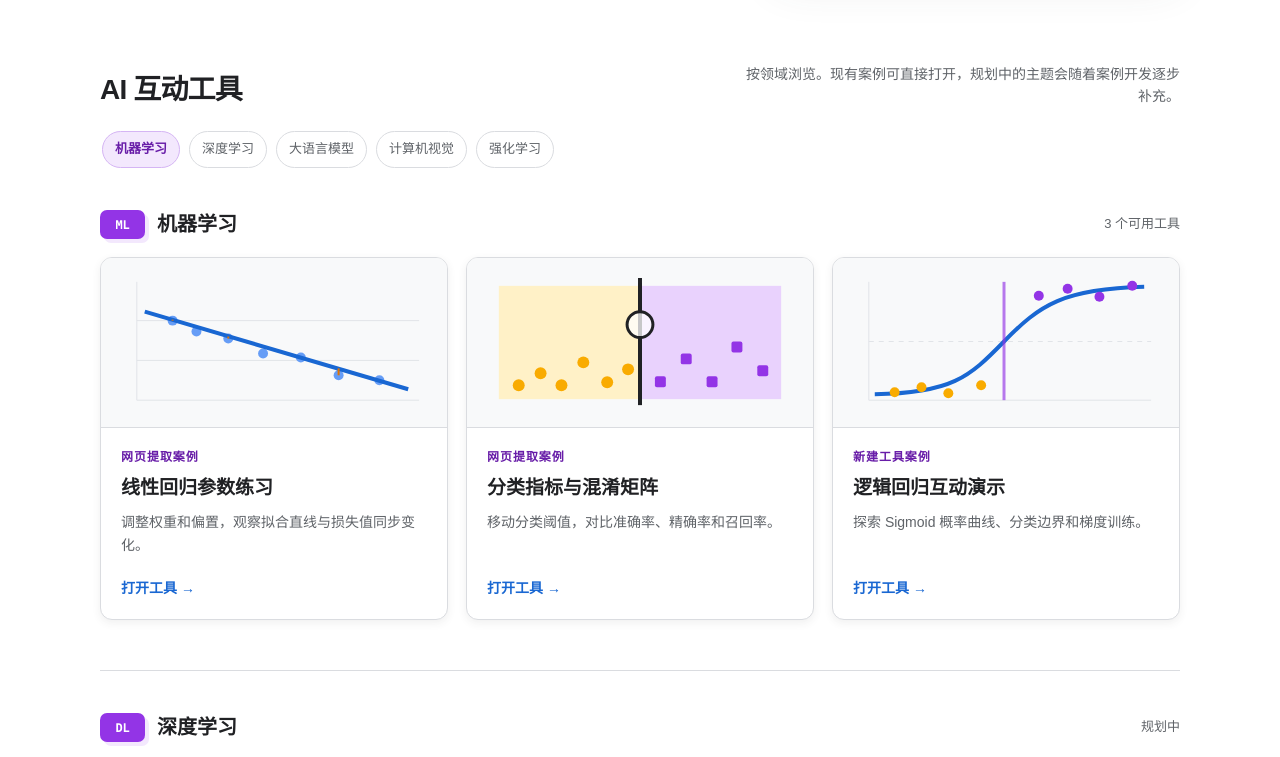
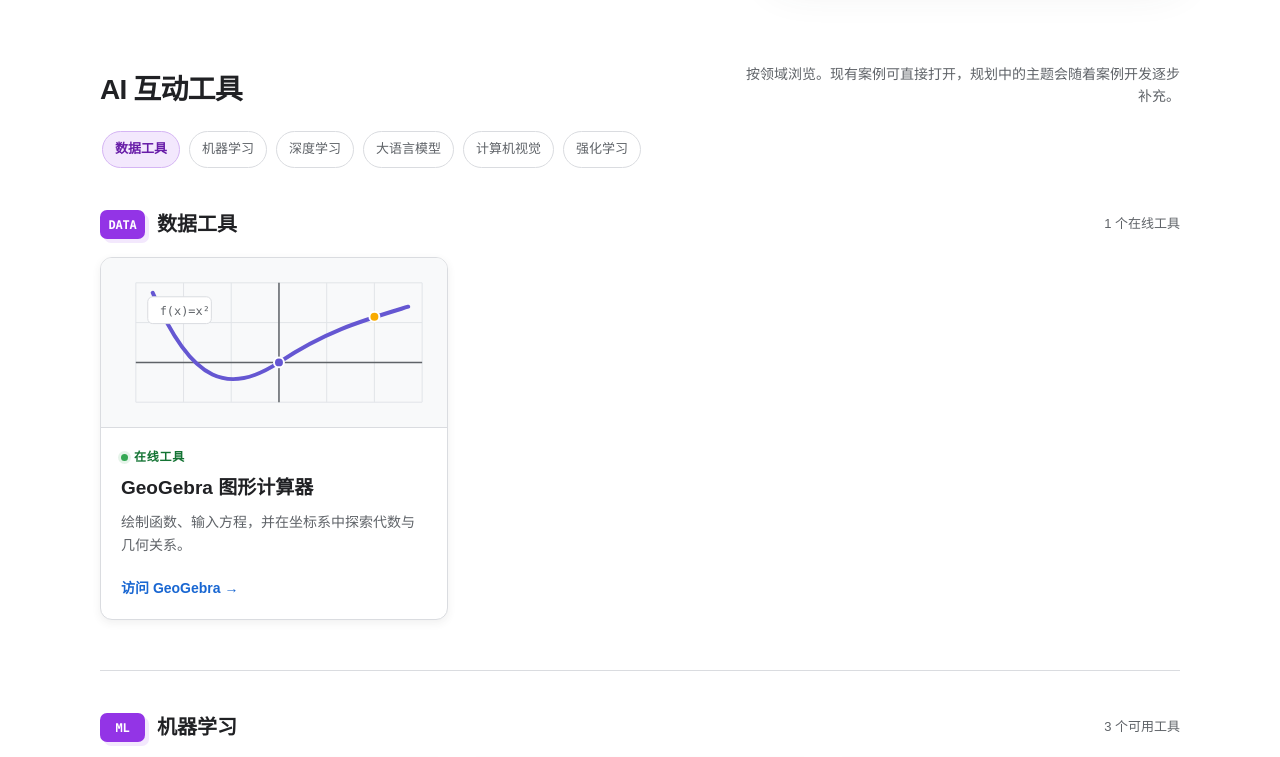
Before and after one commit to AIHelper01/EduTool-Dev, a plain HTML site: page index.html in a window 1280 px wide. Shown: the part 480-1237 px from the top of the page. Drawn offline with Linux system fonts and the light colour scheme.

Commit message:
Add data tools category and GeoGebra

```diff
--- a/index.html
+++ b/index.html
@@ -371,6 +371,27 @@
     .open-tool::after { content: "  →"; }
     .open-tool:hover { text-decoration: underline; }
 
+    .online-badge {
+      display: inline-flex;
+      align-items: center;
+      gap: 6px;
+      width: fit-content;
+      margin-bottom: 8px;
+      color: #137333;
+      font-size: 12px;
+      font-weight: 700;
+      letter-spacing: .06em;
+    }
+
+    .online-badge::before {
+      content: "";
+      width: 7px;
+      height: 7px;
+      border-radius: 50%;
+      background: #34a853;
+      box-shadow: 0 0 0 3px #e6f4ea;
+    }
+
     .planned {
       display: grid;
       grid-template-columns: minmax(190px, .8fr) minmax(0, 2.2fr);
@@ -542,12 +563,46 @@
       </div>
 
       <nav class="category-nav" aria-label="工具分类">
+        <a href="#data-tools">数据工具</a>
         <a href="#machine-learning">机器学习</a>
         <a href="#deep-learning">深度学习</a>
         <a href="#large-language-models">大语言模型</a>
         <a href="#computer-vision">计算机视觉</a>
         <a href="#reinforcement-learning">强化学习</a>
       </nav>
+
+      <section class="category-section" id="data-tools" aria-labelledby="data-tools-title">
+        <div class="category-heading">
+          <div class="category-title"><span class="category-symbol">DATA</span><h3 id="data-tools-title">数据工具</h3></div>
+          <p>1 个在线工具</p>
+        </div>
+
+        <div class="tool-grid">
+          <article class="tool-card">
+            <div class="preview" aria-hidden="true">
+              <svg viewBox="0 0 340 170">
+                <g stroke="#e1e4e8" stroke-width="1">
+                  <line x1="31" y1="25" x2="31" y2="145"/><line x1="79" y1="25" x2="79" y2="145"/><line x1="127" y1="25" x2="127" y2="145"/><line x1="175" y1="25" x2="175" y2="145"/><line x1="223" y1="25" x2="223" y2="145"/><line x1="271" y1="25" x2="271" y2="145"/><line x1="319" y1="25" x2="319" y2="145"/>
+                  <line x1="31" y1="25" x2="319" y2="25"/><line x1="31" y1="65" x2="319" y2="65"/><line x1="31" y1="105" x2="319" y2="105"/><line x1="31" y1="145" x2="319" y2="145"/>
+                </g>
+                <line x1="31" y1="105" x2="319" y2="105" stroke="#5f6368" stroke-width="1.5"/>
+                <line x1="175" y1="25" x2="175" y2="145" stroke="#5f6368" stroke-width="1.5"/>
+                <path d="M48 35 C88 129 126 137 175 105 C223 73 259 63 305 49" fill="none" stroke="#6557d2" stroke-width="4" stroke-linecap="round"/>
+                <circle cx="175" cy="105" r="5" fill="#6557d2" stroke="#fff" stroke-width="2"/>
+                <circle cx="271" cy="59" r="5" fill="#f9ab00" stroke="#fff" stroke-width="2"/>
+                <rect x="43" y="39" width="64" height="27" rx="5" fill="#fff" stroke="#dadce0"/>
+                <text x="55" y="57" fill="#5f6368" font-size="12" font-family="Consolas, monospace">f(x)=x²</text>
+              </svg>
+            </div>
+            <div class="tool-body">
+              <span class="online-badge">在线工具</span>
+              <h3>GeoGebra 图形计算器</h3>
+              <p>绘制函数、输入方程，并在坐标系中探索代数与几何关系。</p>
+              <a class="open-tool" href="https://www.geogebra.org/calculator" target="_blank" rel="noopener noreferrer">访问 GeoGebra</a>
+            </div>
+          </article>
+        </div>
+      </section>
 
       <section class="category-section" id="machine-learning" aria-labelledby="machine-learning-title">
         <div class="category-heading">
```
Also changed, not shown: 1 other file.
